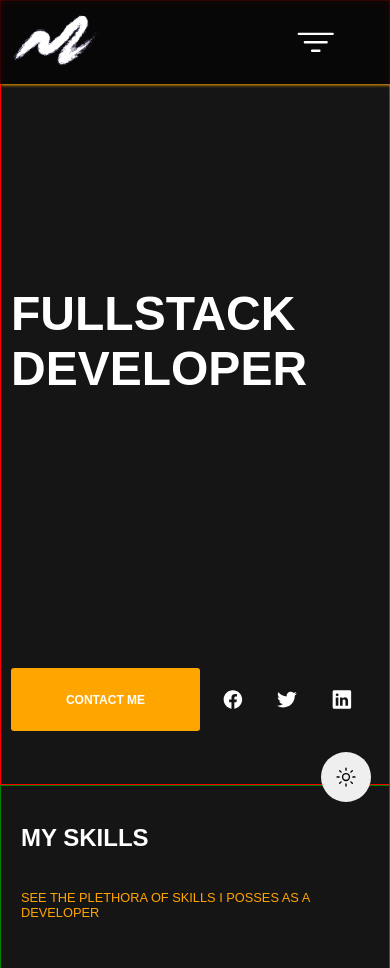
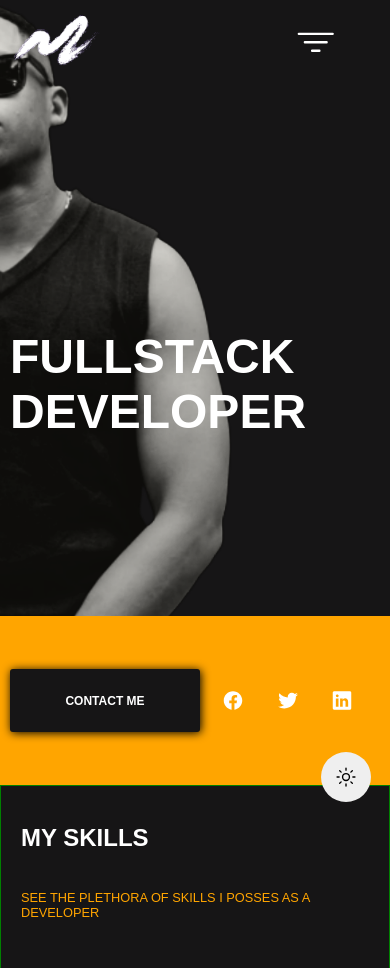
Before and after one commit to Solwandle-Mihlali/my-portfolio, a website: page index.html in a window 390 px wide. Shown: the top 968 px of the page. Drawn offline with nearby package versions, Linux system fonts and the light colour scheme.

Commit message:
adjustments

```diff
--- a/mobileStyle/mobileStyle.css
+++ b/mobileStyle/mobileStyle.css
@@ -46,13 +46,10 @@
         display: flex;
         align-items: center;
         justify-content: flex-start;
-        background-color: rgba(0, 0, 0, 0.664);
-        backdrop-filter: blur(5px);
         z-index: 2;
         position: fixed;
         top: 0;
         left: 0;
-        box-shadow: 1px 1px 3px var(--primary);
         padding: 10px;
     }
 
@@ -129,7 +126,11 @@
         flex-direction: column;
         align-items: center;
         justify-content: flex-end;
-        border: solid 1px red;
+        background-image: url('../images/me.png');
+        background-repeat: no-repeat;
+        background-size: cover;
+        background-position:right;
+        padding: 0;
     }
 
     .mobile-section1 .jobTitle{
@@ -148,7 +149,7 @@
 
     .spacerOne{
         width: 100%;
-        height: 20vh;
+        height: 15vh;
     }
 
     .mobile-buttonCont{
@@ -159,11 +160,13 @@
         justify-content: flex-start;
         gap: 3%;
         padding-left:10px;
+        background: var(--primary);
     }
 
     .mobile-buttonCont button{
        height: 7.5vh;
        background: var(--primary);
+       box-shadow: 1px 1px 10px black;
        border: none;
        color: white;
        width: 50%;
@@ -171,12 +174,13 @@
        font-size: 12px;
        font-weight: bold;
        border-radius: 3px;
+       background-color: var(--main);
     }
 
     .mobile-buttonCont ion-icon{
         height: 2.5vh;
         border: none;
-        color: white;
+        color: rgb(255, 255, 255);
         width: 10%;
         padding: 2.5px;
         font-size: 12px;
```
